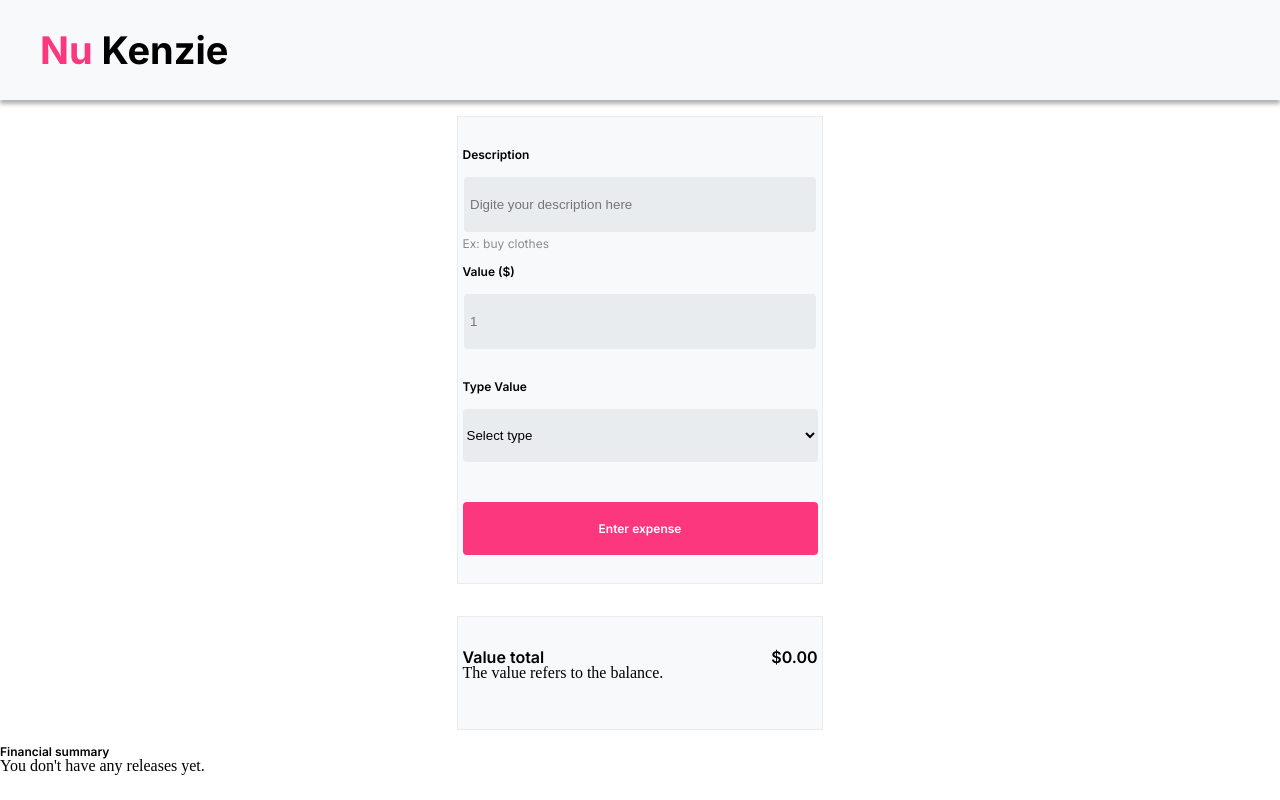
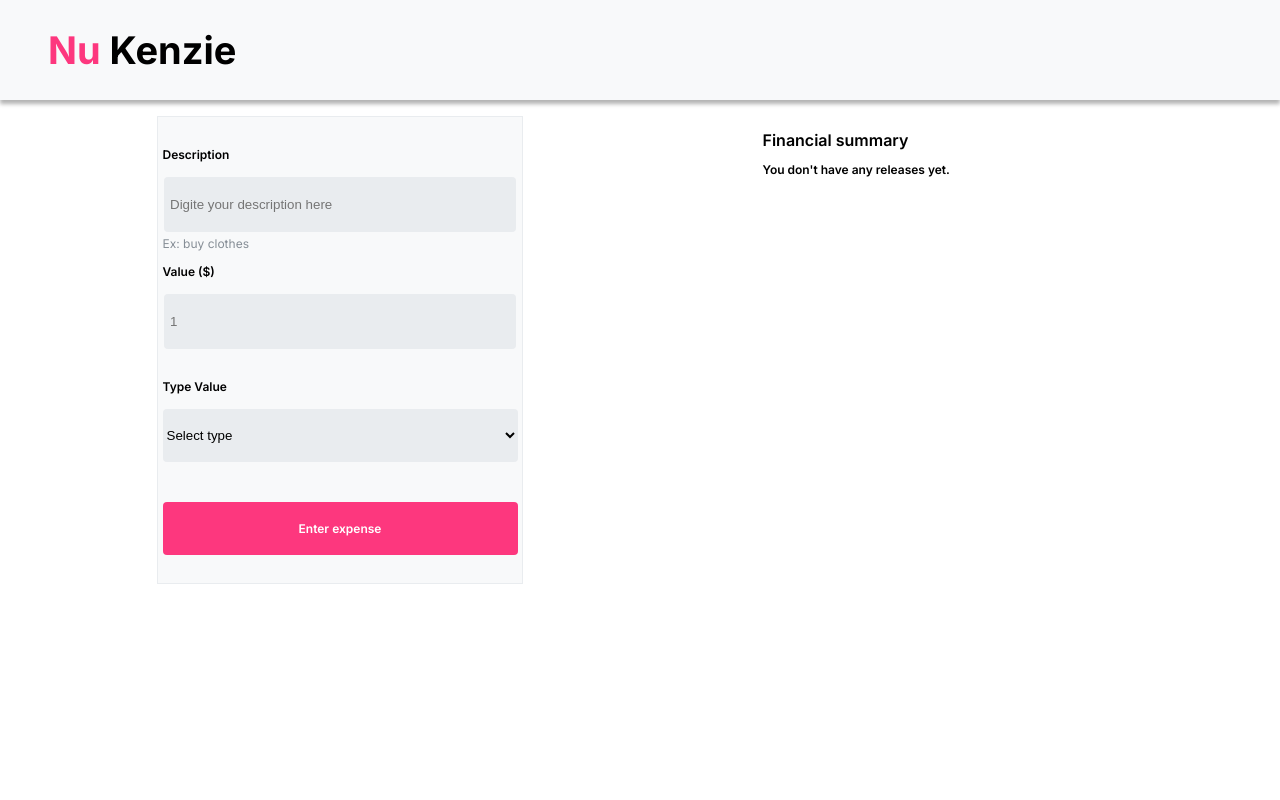
Before and after one commit to Kenzie-Academy-Brasil-Developers/Project-NuKenzie-JoseWenned, a React (Vite) app: page / in a window 1280 px wide. Built offline with nearby package versions, Linux system fonts and the light colour scheme.

Commit message:
Styled ready

```diff
--- a/src/components/FormRegister/index.jsx
+++ b/src/components/FormRegister/index.jsx
@@ -22,7 +22,6 @@ export const FormRegister = () => {
     return(
         <form className={style.containerForm} onSubmit={handleSubmit(submit)}>
 
-
             <Input
                 label= "Description"
                 type= "name"
@@ -35,7 +34,7 @@ export const FormRegister = () => {
 
             <Input
                 label= "Value ($)"
-                type= "number"
+                type= "text"
                 placeholder= "1"
                 required
                 {...register("price")}
--- a/src/components/Header/style.module.scss
+++ b/src/components/Header/style.module.scss
@@ -34,4 +34,6 @@
    font-size: var(--font-size-4);
    font-weight: var( --font-weight-4);
 
+   margin-left: 0.5rem;
+
 }
--- a/src/components/ListExpense/CardExpense/index.jsx
+++ b/src/components/ListExpense/CardExpense/index.jsx
@@ -1,19 +1,27 @@
-import { useContext } from "react"
+import { useContext, useEffect, useState } from "react"
 import { Button } from "../../../fragments/Button"
 import { TodoContext } from "../../../providers"
+import style from "./style.module.scss"
 
 export const CardExpense = () => {
 
-    const { listExpense, removeExpense } = useContext(TodoContext)
+    const { listExpense, removeExpense} = useContext(TodoContext)
 
     return(
         <>
             {listExpense.map((item) => (
-                <li key={item.name}>
-                    <h3>{item.name}</h3>
-                    <p>{item.value}</p>
-                    <span>{item.price}</span>
-                    <Button onClick={() => removeExpense(item.name)} type="submit" text="Remove"/>
+                <li className={`${style.cardList} ${item.value === 'Prohibted' ? style.borderGreen : (item.value === 'Exit' ? style.borderRed : '')}`} key={item.name}>
+                    <div className={style.containerContext}>
+                        <div>
+                            <h3 className={style.titleCardList}>{item.name}</h3>
+                            <p className={style.valueCardList}>{item.value}</p>
+                        </div>
+
+                        <div className={style.containerPriceList}>
+                            <span className={style.priceCartList}>$: {item.price.toLocaleString("en-US", {style: "currency", currency: "USD"})}</span>
+                            <Button className={style.buttonCartList} onClick={() => removeExpense(item.name)} type="submit" text="Remove"/>
+                        </div>
+                    </div>
                 </li>
             ))}
         </>
--- /dev/null
+++ b/src/components/ListExpense/CardExpense/style.module.scss
@@ -0,0 +1,74 @@
+.cardList {
+
+    max-width: 22.1875rem;
+    height: 9.75rem;
+
+    background-color: var(--color-gray-1);
+
+    border-radius: .25rem;
+    margin: auto;
+    margin-top: 1rem;
+
+    display: flex;
+    flex-direction: column;
+
+}
+
+.borderGreen{
+    border-left:.25rem solid var(--color-green)
+}
+
+.borderRed {
+    border-left:.25rem solid var(--color-red)
+}
+
+
+.containerContext {
+    margin-top: 1rem;
+    height: 100%;
+    width: 100%;
+}
+
+.titleCardList {
+    font-family: var(--font-family);
+    font-weight: var(--font-weight-2);
+    font-size: var(--font-size-2);
+
+    margin-left: 0.5rem;
+}
+
+.valueCardList {
+    font-family: var(--font-family);
+    font-weight: var(--font-weight-2);
+    font-size: var(--font-size-1);
+
+    margin-top: 1rem;
+    margin-left: 0.5rem;
+}
+
+.containerPriceList {
+    margin-top: 1.2rem;
+}
+
+.priceCartList {
+    font-family: var(--font-family);
+    font-weight: var(--font-weight-1);
+    font-size: var(--font-size-1);
+
+    margin-top: 1rem;
+    margin-left: 0.5rem;
+}
+
+.buttonCartList {
+    margin-top: 1rem;
+    margin-left: 0.5rem;
+
+    font-family: var(--font-family);
+    font-weight: var(--font-weight-1);
+    font-size: var(--font-size-1);
+
+    border: none;
+    border-radius: .25rem;
+    height: 1.5rem;
+    background-color: var(--color-gray-2);
+}
--- a/src/components/ListExpense/index.jsx
+++ b/src/components/ListExpense/index.jsx
@@ -5,17 +5,20 @@ import style from "./style.module.scss"
 
 export const ListExpense = () => {
 
-    const {} = useContext(TodoContext)
+    const { listExpense } = useContext(TodoContext)
 
     return(
 
-        <section>
-            <h2 className={style.titleFinancial}>Financial summary</h2>
+        <section className={style.containerSection}>
+            <div className={style.containerTitleFinancial}>
+                <h2 className={style.titleFinancial}>Financial summary</h2>
 
-            <ul>
-                <CardExpense />
-                <p>You don't have any releases yet.</p>
-            </ul>
+                <ul>
+                    <CardExpense />
+                    {listExpense == 0 ? <p className={style.paragraphListExpense}>You don't have any releases yet.</p> : null}
+                </ul>
+            </div>
+
         </section>
 
     )
--- a/src/components/ListExpense/style.module.scss
+++ b/src/components/ListExpense/style.module.scss
@@ -1,7 +1,25 @@
+.containerSection {
+    margin-top: 2rem;
+}
+
+.containerTitleFinancial {
+    width: 90%;
+    max-width: 22.1875rem;
+    margin: auto;
+}
+
 .titleFinancial {
+    font-family: var(--font-family);
+    font-weight: var(--font-weight-2);
+    font-size: var(--font-size-2);
+
+    margin-top: 1rem;
+}
+
+.paragraphListExpense {
     font-family: var(--font-family);
     font-weight: var(--font-weight-2);
     font-size: var(--font-size-1);
 
-    margin-top: 1rem;
+    margin-top: 1rem
 }
--- a/src/components/Total/index.jsx
+++ b/src/components/Total/index.jsx
@@ -9,6 +9,7 @@ export const Total = () => {
     const total = listExpense.reduce((acc, current) => {
 
         if(current.value === "Prohibted"){
+
             return acc + parseFloat(current.price)
         } else if(current.value === "Exit") {
             return acc - parseFloat(current.price)
@@ -20,7 +21,7 @@ export const Total = () => {
     return(
         <div className={style.containerTotal}>
             <div className={style.containerValue}>
-                <h3 className={style.titleValue}>Value total</h3>
+                <h3 className={style.titleValue}>Value total:</h3>
 
                 <span className={style.price}>{total.toLocaleString("en-US", {style: "currency", currency: "USD"})}</span>
             </div>
--- a/src/components/Total/style.module.scss
+++ b/src/components/Total/style.module.scss
@@ -27,10 +27,24 @@
     font-size: var(--font-size-2);
     font-weight: var(--font-weight-2);
     font-family: var(--font-family);
+
+    margin-left: 0.5rem;
 }
 
 .price {
     font-size: var(--font-size-2);
     font-weight: var(--font-weight-2);
     font-family: var(--font-family);
+
+    color: var(--color-primary-1);
+    margin-right: 0.5rem;
 }
+
+.paragraphValue {
+    font-size: var(--font-size-1);
+    font-weight: var(--font-weight-1);
+    font-family: var(--font-family);
+
+    margin-left: 0.5rem;
+    margin-top: 1.5rem;
+}
--- a/src/pages/HomePage/index.jsx
+++ b/src/pages/HomePage/index.jsx
@@ -4,20 +4,28 @@ import { Header } from "../../components/Header"
 import { ListExpense } from "../../components/ListExpense"
 import { TodoContext } from "../../providers"
 import { Total } from "../../components/Total"
+import style from "./style.module.scss"
 
 export const HomePage = () => {
 
-    const { amount } = useContext(TodoContext)
+    const {listExpense} = useContext(TodoContext)
 
     return(
         <>
             <Header />
 
-            <FormRegister />
+            <div className={style.container}>
+                <div className={style.containerOne}>
+                    <FormRegister />
 
-            <Total />
+                    {listExpense != 0 ? <Total /> : null}
+                </div>
 
-            <ListExpense />
+
+                <div className={style.containerTwo}>
+                    <ListExpense />
+                </div>
+            </div>
         </>
     )
 }
--- /dev/null
+++ b/src/pages/HomePage/style.module.scss
@@ -0,0 +1,18 @@
+.container {
+    width: 100%;
+    max-width: 75rem;
+
+    @media(min-width: 53.75rem) {
+        display: flex;
+        justify-content: space-between;
+        margin: auto;
+    }
+}
+
+.containerOne {
+    width: 100%;
+}
+
+.containerTwo {
+    width: 100%;
+}
--- a/src/styles/GlobalStyle.scss
+++ b/src/styles/GlobalStyle.scss
@@ -2,6 +2,7 @@
     --color-primary-1:#FD377E;
     --color-primary-2:#E34981;
     --color-green:#03B898;
+    --color-red:red;
 
     --color-gray-4:#212529;
     --color-gray-3:#868E96;
```
